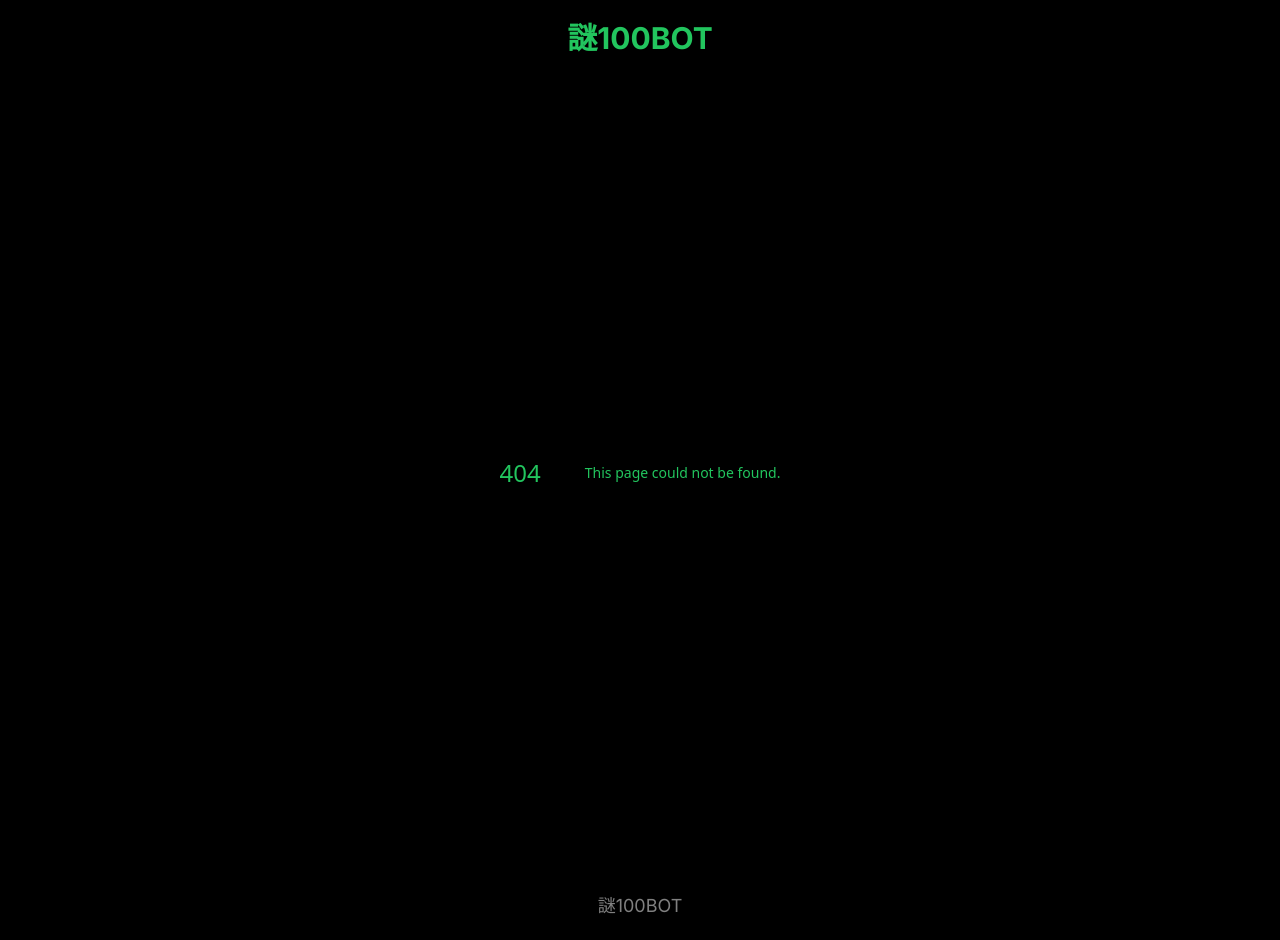
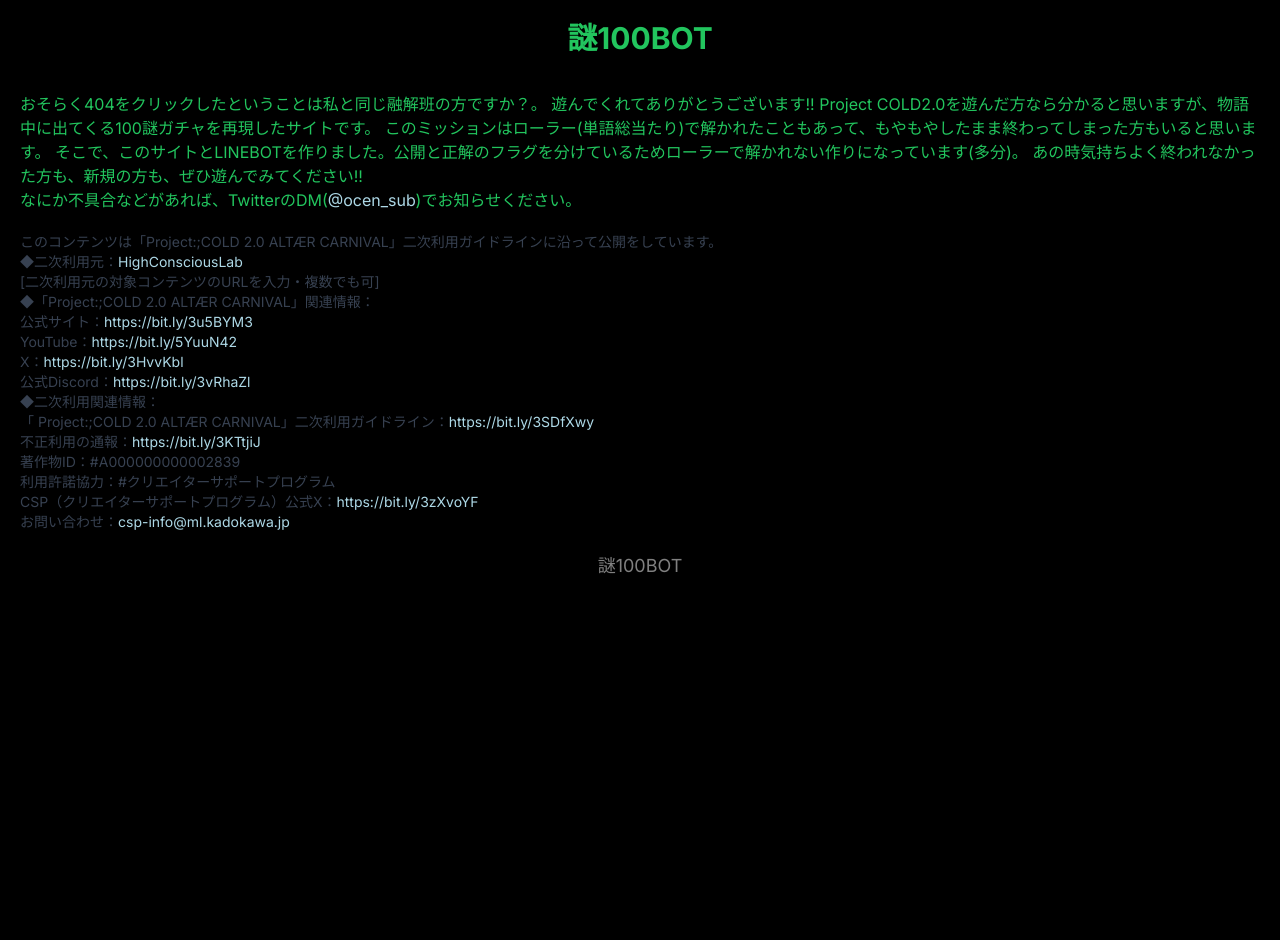
Before and after one commit to neco75/nazo100bot-site, a Next.js app: page /guideline in a window 1280 px wide. Before the commit this address had no page. After the commit the page ends 800 px from the top, so only its background shows below. Built offline with nearby package versions, Linux system fonts and the light colour scheme.

Commit message:
add 404 and guideline page

```diff
--- /dev/null
+++ b/src/app/guideline/page.tsx
@@ -0,0 +1,44 @@
+import React from 'react'
+
+function page() {
+  return (
+    <div className='m-5'>
+      <div className='mb-5'>
+        <div>
+        おそらく404をクリックしたということは私と同じ融解班の方ですか？。
+        遊んでくれてありがとうございます!!
+        Project COLD2.0を遊んだ方なら分かると思いますが、物語中に出てくる100謎ガチャを再現したサイトです。
+        このミッションはローラー(単語総当たり)で解かれたこともあって、もやもやしたまま終わってしまった方もいると思います。
+        そこで、このサイトとLINEBOTを作りました。公開と正解のフラグを分けているためローラーで解かれない作りになっています(多分)。
+        あの時気持ちよく終われなかった方も、新規の方も、ぜひ遊んでみてください!!
+        </div>
+        <div>
+          なにか不具合などがあれば、TwitterのDM(<a href='https://twitter.com/ocen_sub' style={{color:"lightblue"}}>@ocen_sub</a>)でお知らせください。
+        </div>
+      </div>
+      <div className="text-sm text-gray-700">
+        <p>このコンテンツは「Project:;COLD 2.0 ALTÆR CARNIVAL」二次利用ガイドラインに沿って公開をしています。</p>
+        <p>◆二次利用元：<a href="https://highconsciouslab.com/100-questions/" style={{color:"lightblue"}}>HighConsciousLab</a></p>
+        <p>[二次利用元の対象コンテンツのURLを入力・複数でも可]</p>
+        <p>◆「Project:;COLD 2.0 ALTÆR CARNIVAL」関連情報：</p>
+        <ul>
+          <li>公式サイト：<a href="https://bit.ly/3u5BYM3" target="_blank" rel="noopener noreferrer" style={{color:"lightblue"}}>https://bit.ly/3u5BYM3</a></li>
+          <li>YouTube：<a href="https://bit.ly/5YuuN42" target="_blank" rel="noopener noreferrer" style={{color:"lightblue"}}>https://bit.ly/5YuuN42</a></li>
+          <li>X：<a href="https://bit.ly/3HvvKbl" target="_blank" rel="noopener noreferrer" style={{color:"lightblue"}}>https://bit.ly/3HvvKbl</a></li>
+          <li>公式Discord：<a href="https://bit.ly/3vRhaZl" target="_blank" rel="noopener noreferrer" style={{color:"lightblue"}}>https://bit.ly/3vRhaZl</a></li>
+        </ul>
+        <p>◆二次利用関連情報：</p>
+        <ul>
+          <li>「 Project:;COLD 2.0 ALTÆR CARNIVAL」二次利用ガイドライン：<a href="https://bit.ly/3SDfXwy" target="_blank" rel="noopener noreferrer" style={{color:"lightblue"}}>https://bit.ly/3SDfXwy</a></li>
+          <li>不正利用の通報：<a href="https://bit.ly/3KTtjiJ" target="_blank" rel="noopener noreferrer" style={{color:"lightblue"}}>https://bit.ly/3KTtjiJ</a></li>
+          <li>著作物ID：#A000000000002839</li>
+          <li>利用許諾協力：#クリエイターサポートプログラム</li>
+          <li>CSP（クリエイターサポートプログラム）公式X：<a href="https://bit.ly/3zXvoYF" target="_blank" rel="noopener noreferrer" style={{color:"lightblue"}}>https://bit.ly/3zXvoYF</a></li>
+          <li>お問い合わせ：<a href="mailto:csp-info@ml.kadokawa.jp" style={{color:"lightblue"}}>csp-info@ml.kadokawa.jp</a></li>
+        </ul>
+      </div>
+    </div>
+  )
+}
+
+export default page
--- a/src/app/image/[id]/page.tsx
+++ b/src/app/image/[id]/page.tsx
@@ -1,4 +1,6 @@
 import Image from 'next/image'
+import {Suspense} from 'react'
+import Loading from "@/components/Loading"
 
 interface Props {
   params: {
@@ -11,6 +13,7 @@ const ImageDetailPage = ({ params }: Props) => {
 
   return (
     <div className="flex justify-center items-center h-screen">
+        <Suspense fallback={<Loading />}>
           <Image
             src={`/img/quiz/${id}.png`}
             alt={`Image ${id}`}
@@ -18,6 +21,7 @@ const ImageDetailPage = ({ params }: Props) => {
             height={600}
             className="shadow-lg rounded-lg"
           />
+        </Suspense>
     </div>
   )
 }
--- /dev/null
+++ b/src/app/not-found.tsx
@@ -0,0 +1,13 @@
+import Link from 'next/link'
+
+const NotFound = () => {
+    return (
+      <div className="container mx-auto py-[50px]">
+        <Link href="/guideline">
+          <h2 className="text-[50px] text-center">404</h2>
+        </Link>
+      </div>
+    )
+  }
+
+  export default NotFound
--- a/src/app/page.tsx
+++ b/src/app/page.tsx
@@ -13,8 +13,8 @@ export default async function Home() {
   return (
     <div className=' p-1 text-center'>
 
-      <p className='text-lg'>現在公開: {show_flag_item.length} / 100</p>
-      <p className='text-lg'>解答済み: {answer_flag_ids.length} / 100</p>
+      <div className='text-lg'>現在公開: {show_flag_item.length} / 100</div>
+      <div className='text-lg'>解答済み: {answer_flag_ids.length} / 100</div>
       <ImageDisplay showFlagItem={show_flag_item} answerFlagIds={answer_flag_ids} />
 
     </div>
--- a/src/components/ImageDisplay.tsx
+++ b/src/components/ImageDisplay.tsx
@@ -2,7 +2,8 @@
 
 import Image from 'next/image'
 import Link from 'next/link'
-import { useState } from 'react'
+import { useState,Suspense } from 'react'
+import Loading from './Loading'
 
 type ImageDisplayProps = {
   showFlagItem: [number, string, number, number, string][]
@@ -42,6 +43,7 @@ const ImageDisplay = ({ showFlagItem, answerFlagIds }: ImageDisplayProps) => {
               }}
             >
               {item ? (
+                <Suspense fallback={<Loading />}>
                   <div className="text-center">
                     <Link href={`/image/${item[4].split('.')[0]}`}>
                       <Image
@@ -51,8 +53,9 @@ const ImageDisplay = ({ showFlagItem, answerFlagIds }: ImageDisplayProps) => {
                         height={350}
                       />
                     </Link>
-                  {showAnswer && item[3] === 1 && <p>{item[1]}</p>}
+                    {showAnswer && item[3] === 1 && <div>{item[1]}</div>}
                   </div>
+                </Suspense>
               ) : (
                 <Image
                   src="/img/sample.png"
--- /dev/null
+++ b/src/components/Loading.tsx
@@ -0,0 +1,12 @@
+import React from 'react'
+
+function Loading() {
+  return (
+    <div className="flex justify-center items-center gap-6 mt-10">
+        <div className="h-10 w-10 animate-spin border-[5px] border-sky-400 rounded-full  border-t-transparent"></div>
+        <p className="text-[30px] font-weight">Loading</p>
+    </div>
+  )
+}
+
+export default Loading
```
Lines whose indentation alone changed are shown as unchanged.
